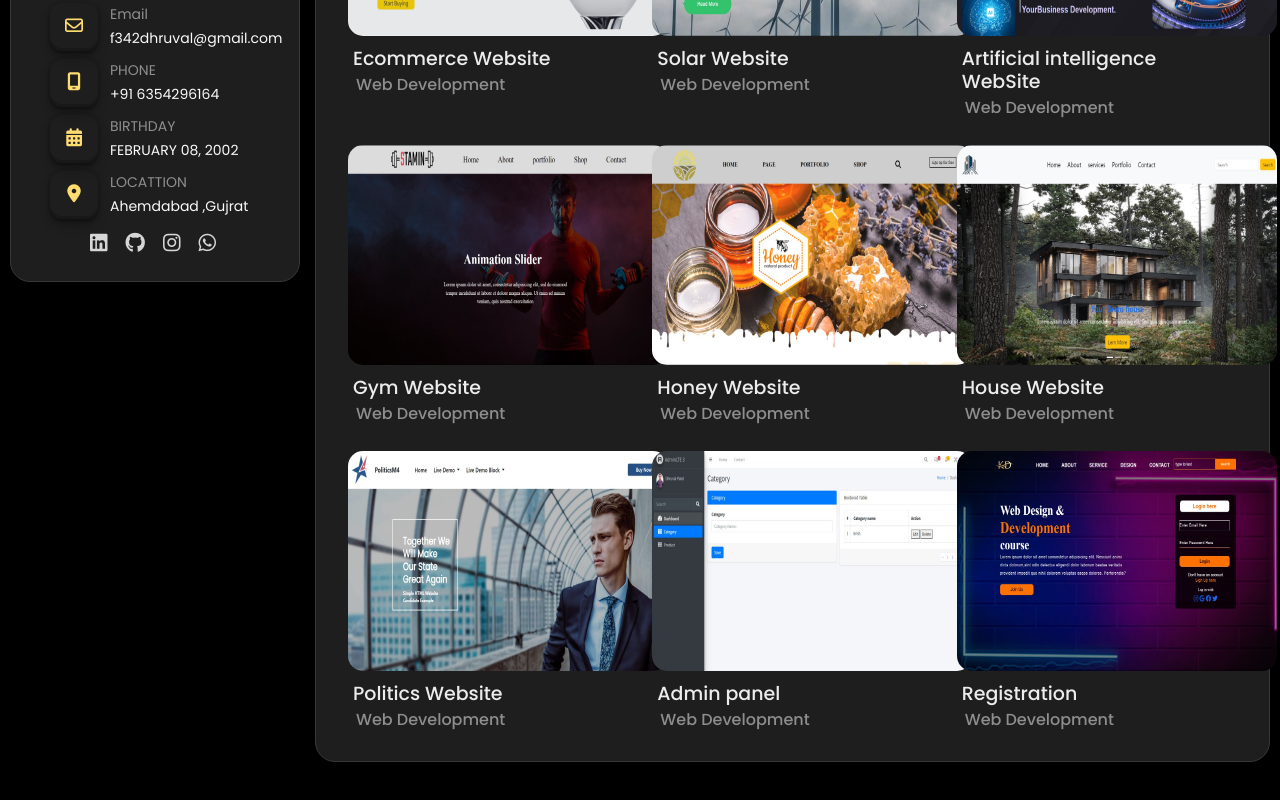
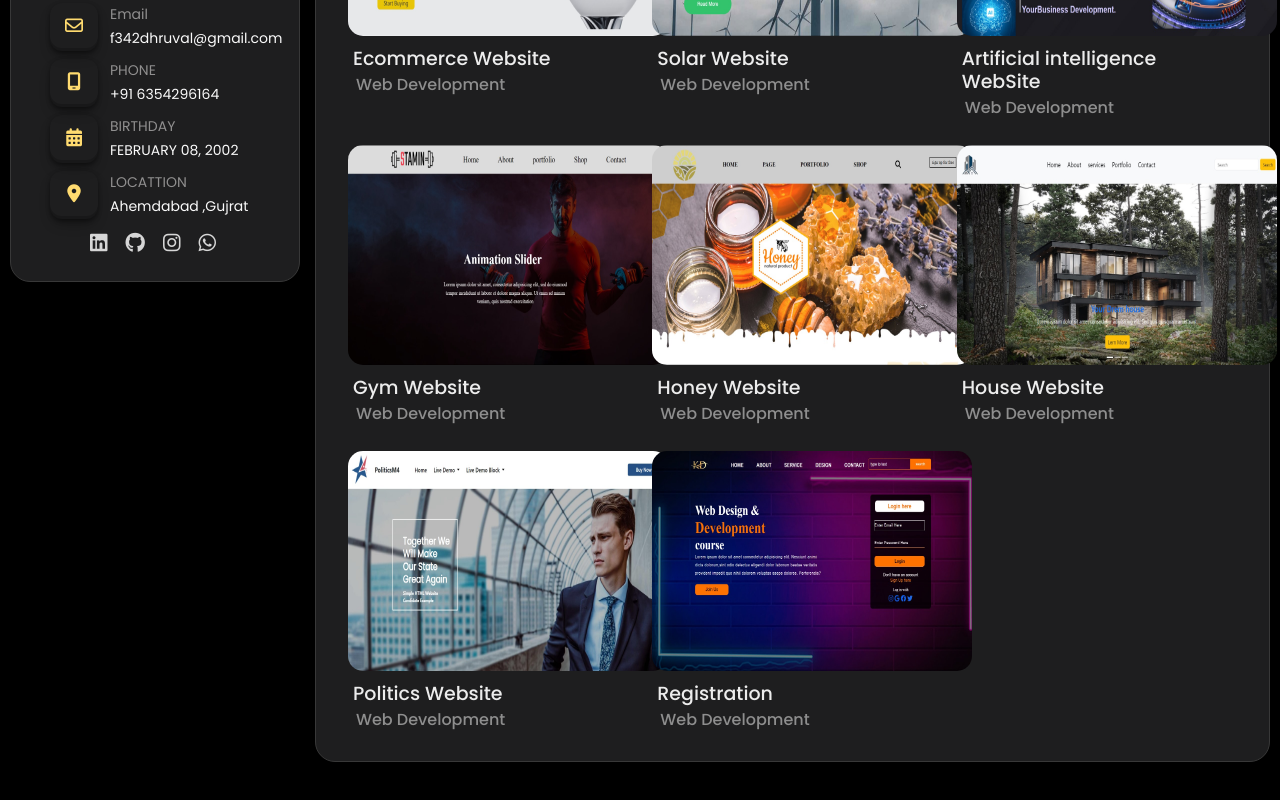
Before and after one commit to dhruvalgondaliya/Portfolio_website, a React (Create React App) app: page /portfolio in a window 1280 px wide. Shown: the part 356-1156 px from the top of the page. Built offline with nearby package versions, Linux system fonts and the light colour scheme.

Commit message:
delete admin div

```diff
--- a/src/Component/Portfolio.jsx
+++ b/src/Component/Portfolio.jsx
@@ -97,14 +97,7 @@ function Portfolio() {
                                         <h5>Web Development</h5>
                                     </div>
                                 </div>
-                                <div className="website col-md-4 border-none">
-                                    <button id='buto'><a href=" https://dhruvalgondaliya.github.io/AdminPanel/"><i class="bi bi-eye-fill"></i></a></button>
-                                    <img src={Admin} alt="" />
-                                    <div className="devlop">
-                                        <h3>Admin panel </h3>
-                                        <h5>Web Development</h5>
-                                    </div>
-                                </div>
+
                                 <div className="website col-md-4 border-none">
                                     <button id='buto'><a href="https://krishpatel3085.github.io/RAGISTRATION-FORM/"><i class="bi bi-eye-fill"></i></a></button>
                                     <img src={form} alt="" />
```
